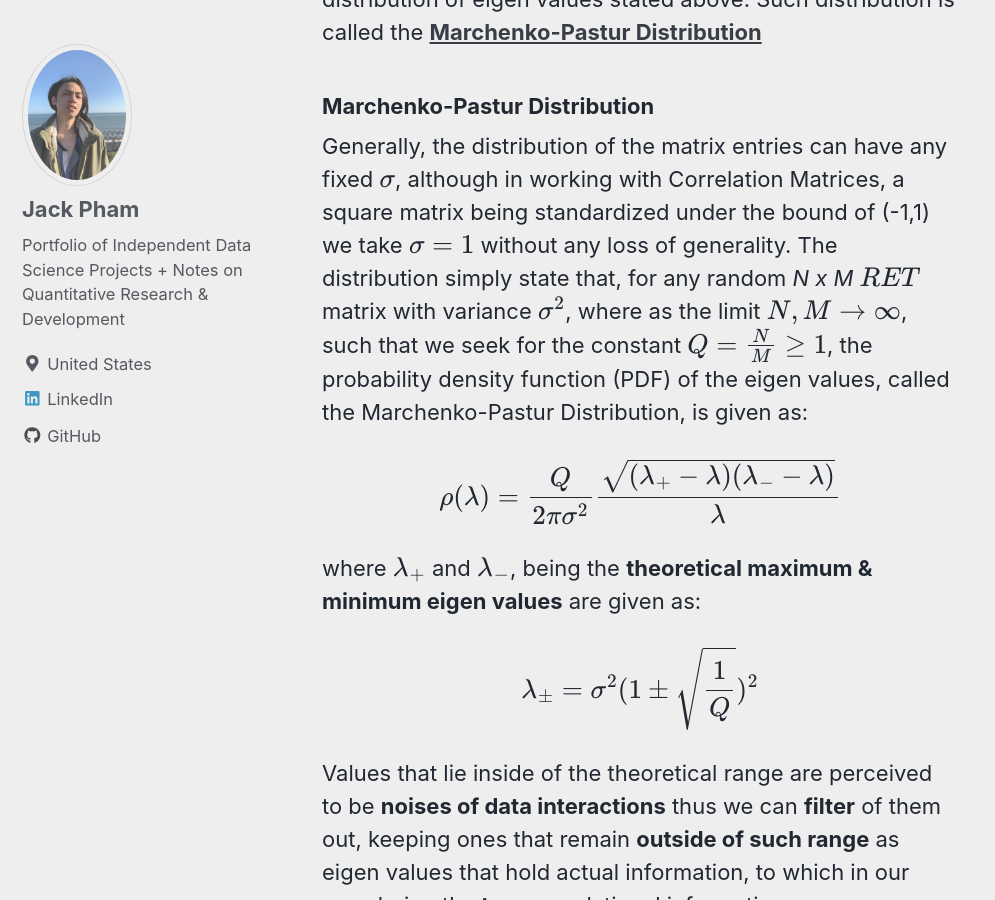
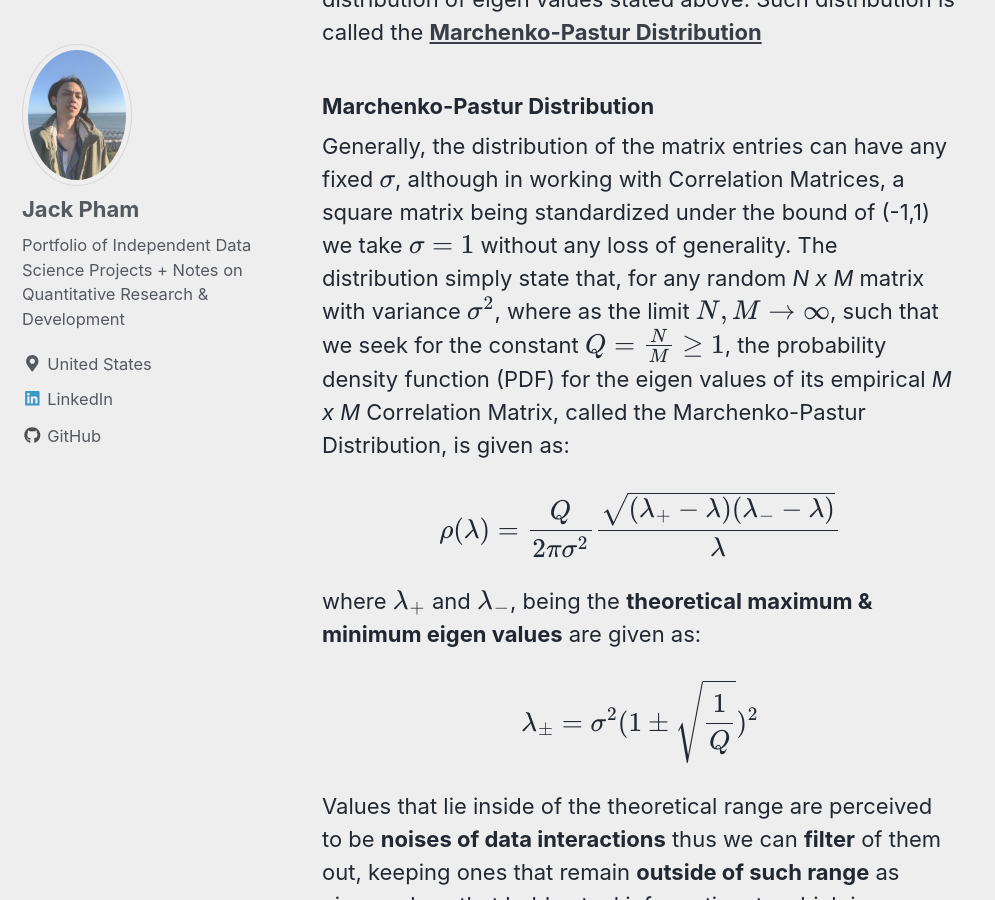
Before and after one commit to jp-quant/jp-quant.github.io, a Jekyll site: the page built from _posts/2020-06-03-qf_volatility_p2.md, in a window 1280 px wide and 900 px high, scrolled down 35348 px. Shown: the whole window, without its empty margins (0-995 px from the left). Built offline with Jekyll 4.4.1, drawn with Linux system fonts in a browser that asks for light colours; nearby versions of some CDN libraries; formulas are drawn with MathJax 3.

Commit message:
third post edits

```diff
--- a/_posts/2020-06-03-qf_volatility_p2.md
+++ b/_posts/2020-06-03-qf_volatility_p2.md
@@ -1109,7 +1109,7 @@ This is the assumption given for a **Wilshart Matrix**, as well as with the patt
 
 ### Marchenko-Pastur Distribution
 Generally, the distribution of the matrix entries can have any fixed $$\sigma$$, although in working with Correlation Matrices, a square matrix being standardized under the bound of (-1,1) we take $$\sigma = 1$$ without any loss of generality.
-The distribution simply state that, for any random *N x M* $$RET$$ matrix with variance $$\sigma^2$$, where as the limit $$N,M \rightarrow \infty$$, such that we seek for the constant $$Q = \frac{N}{M} \geq 1$$, the probability density function (PDF) of the eigen values, called the Marchenko-Pastur Distribution, is given as:
+The distribution simply state that, for any random *N x M* matrix with variance $$\sigma^2$$, where as the limit $$N,M \rightarrow \infty$$, such that we seek for the constant $$Q = \frac{N}{M} \geq 1$$, the probability density function (PDF) for the eigen values of its empirical *M x M* Correlation Matrix, called the Marchenko-Pastur Distribution, is given as:
 
 $$\rho (\lambda) = \frac{Q}{2\pi \sigma^2}\frac{\sqrt{(\lambda_{+} - \lambda)(\lambda_{-} - \lambda)}}{\lambda}$$
 
```
